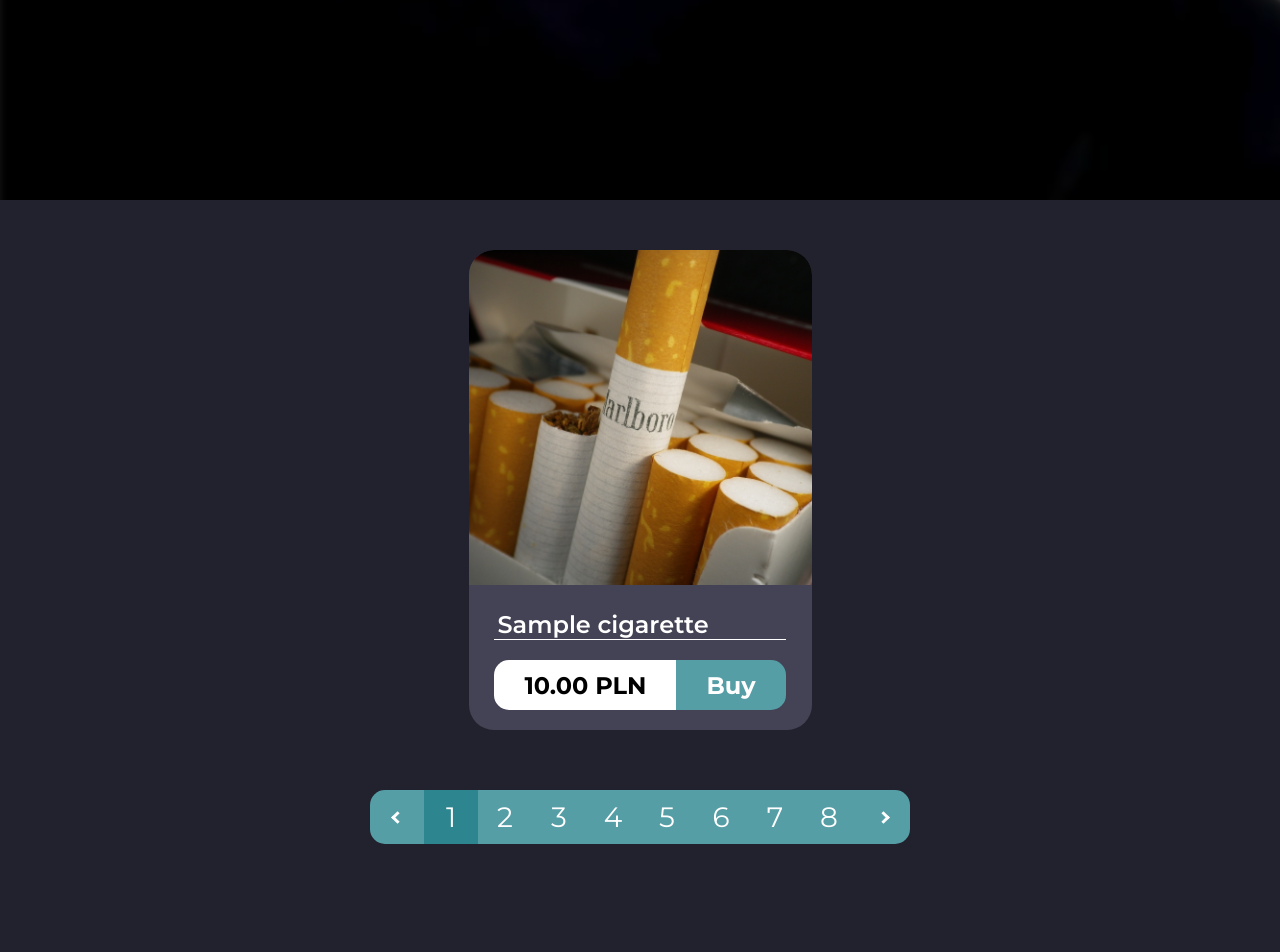
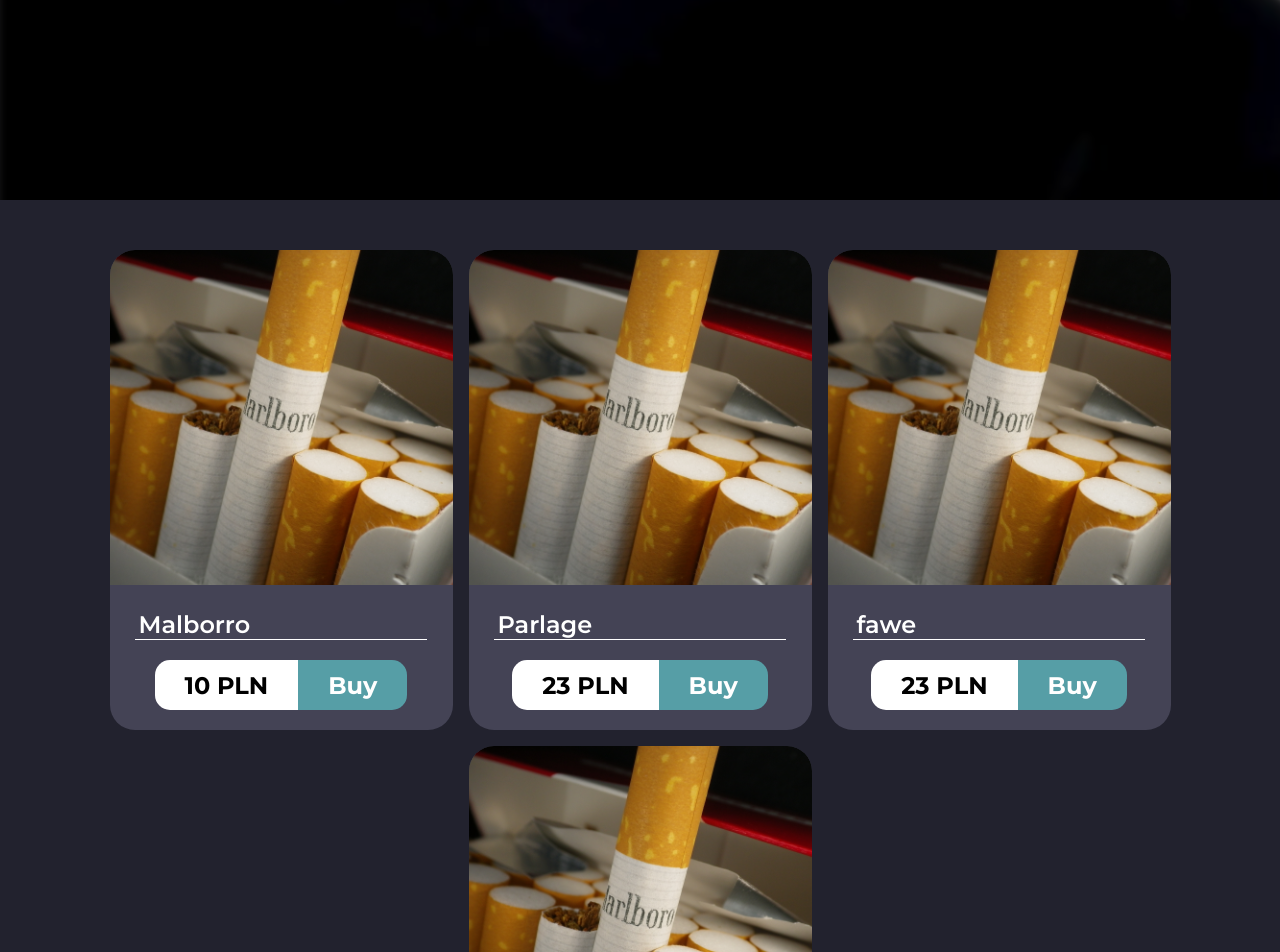
Before and after one commit to d3Lip7on/KurilkaGo, a Django app: page /cigarettes/1 in a window 1280 px wide. Shown: the part 533-1485 px from the top of the page. Run offline with Django 5.2, Linux system fonts and the light colour scheme; tables that the repository leaves empty hold one stand-in row (values such as "Sample post"); grey boxes are pictures that could not be loaded.

Commit message:
merging back

```diff
--- a/KurilkaGo/main/templates/homepage.html
+++ b/KurilkaGo/main/templates/homepage.html
@@ -37,7 +37,7 @@
 			</div>
 		</nav>
 		<!-- main -->
-		<main class="main">
+		<main class="main" style="background: url({% static 'img/homepage-man.png'%})">
 			<!-- header -->
 			<header class="header">
 				<p class="header__heading">Indulge in Excellence!</p>
--- a/KurilkaGo/main/views.py
+++ b/KurilkaGo/main/views.py
@@ -14,29 +14,29 @@ def about(request):
 
 def getCigarettes(request, page):
 
-    cigarettes_page = Cigarette.objects.all()[(page - 1) * 12: page * 12]
-    # cigarettes_page = [
-    #     {
-    #         'id': 1,
-    #         'title': 'Malborro',
-    #         'price': 10
-    #     },
-    #     {
-    #         'id': 2,
-    #         'title': 'Parlage',
-    #         'price': 23
-    #     },
-    #     {
-    #         'id': 3,
-    #         'title': 'fawe',
-    #         'price': 23
-    #     },
-    #     {
-    #         'id': 4,
-    #         'title': 'Pafadrlage',
-    #         'price': 23
-    #     },
-    # ]
+    # cigarettes_page = Cigarette.objects.all()[(page - 1) * 12: page * 12]
+    cigarettes_page = [
+        {
+            'id': 1,
+            'title': 'Malborro',
+            'price': 10
+        },
+        {
+            'id': 2,
+            'title': 'Parlage',
+            'price': 23
+        },
+        {
+            'id': 3,
+            'title': 'fawe',
+            'price': 23
+        },
+        {
+            'id': 4,
+            'title': 'Pafadrlage',
+            'price': 23
+        },
+    ]
     return render(request, 'products-page.html', {
         'title': 'Cigarettes',
         'product_url': '/cigarette/',
```
Also changed, not shown: KurilkaGo/main/static/css/homepage.css (+4 -3 lines).
